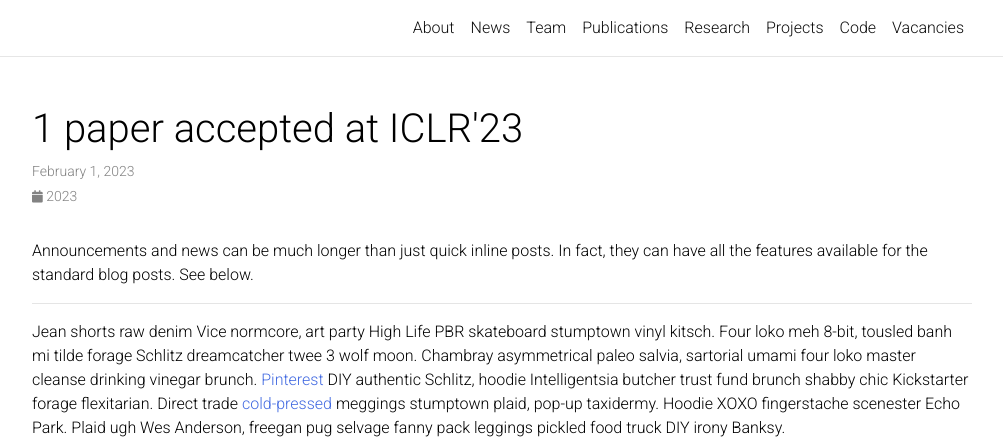
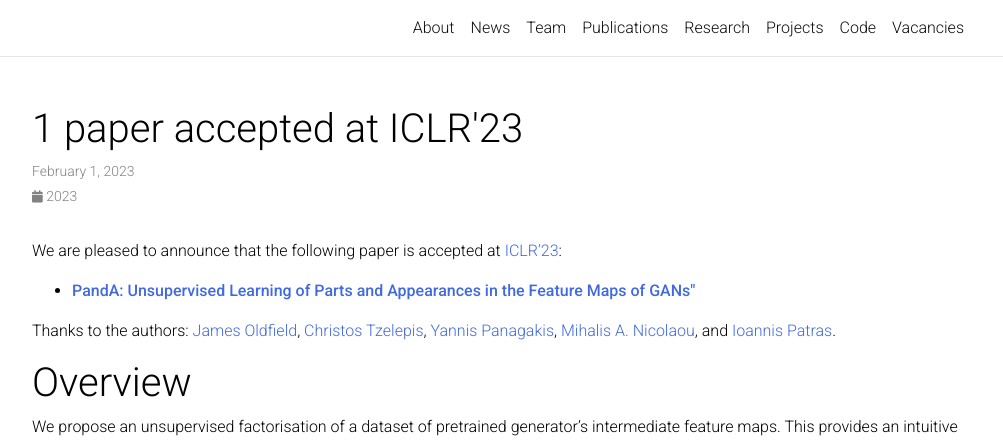
Before and after one commit to Computer-Vision-and-Human-Sensing-Lab/cvhs-website, a Jekyll site: the page built from _news/iclr2023.md, in a window 1280 px wide and 1039 px high. Shown: the top 442 px of the window, without its empty margins (138-1141 px from the left). Built offline with Jekyll 4.4.1, drawn with Linux system fonts in a browser that asks for light colours; comment, search, counter and statistics services are not loaded; a style sheet for code colours, icons or effects is not loaded; some of the changed text lies outside the part shown.

Commit message:
add iclr news

```diff
--- a/_news/iclr2023.md
+++ b/_news/iclr2023.md
@@ -5,27 +5,30 @@ date: 2023-02-01 16:11:00-0400
 inline: false
 ---
 
-Announcements and news can be much longer than just quick inline posts. In fact, they can have all the features available for the standard blog posts. See below.
-
-***
-
-Jean shorts raw denim Vice normcore, art party High Life PBR skateboard stumptown vinyl kitsch. Four loko meh 8-bit, tousled banh mi tilde forage Schlitz dreamcatcher twee 3 wolf moon. Chambray asymmetrical paleo salvia, sartorial umami four loko master cleanse drinking vinegar brunch. <a href="https://www.pinterest.com">Pinterest</a> DIY authentic Schlitz, hoodie Intelligentsia butcher trust fund brunch shabby chic Kickstarter forage flexitarian. Direct trade <a href="https://en.wikipedia.org/wiki/Cold-pressed_juice">cold-pressed</a> meggings stumptown plaid, pop-up taxidermy. Hoodie XOXO fingerstache scenester Echo Park. Plaid ugh Wes Anderson, freegan pug selvage fanny pack leggings pickled food truck DIY irony Banksy.
-
-#### Hipster list
+We are pleased to announce that the following paper is accepted at <a href="https://iclr.cc/Conferences/2023/">ICLR'23</a>:
 <ul>
-    <li>brunch</li>
-    <li>fixie</li>
-    <li>raybans</li>
-    <li>messenger bag</li>
+    <li>
+    <strong><a href="https://openreview.net/forum?id=iUdSB2kK9GY">PandA: Unsupervised Learning of Parts and Appearances in the Feature Maps of GANs"</a></strong>
+    </li>
 </ul>
 
-Hoodie Thundercats retro, tote bag 8-bit Godard craft beer gastropub. Truffaut Tumblr taxidermy, raw denim Kickstarter sartorial dreamcatcher. Quinoa chambray slow-carb salvia readymade, bicycle rights 90's yr typewriter selfies letterpress cardigan vegan.
+Thanks to the authors:
+<a href="http://eecs.qmul.ac.uk/~jo001/">James Oldfield</a>,
+<a href="https://chi0tzp.github.io/">Christos Tzelepis</a>,
+<a href="http://users.uoa.gr/~yannisp/">Yannis Panagakis</a>,
+<a href="http://mihalisan.cyi.ac.cy/">Mihalis A. Nicolaou</a>, and
+<a href="http://www.eecs.qmul.ac.uk/~ioannisp/">Ioannis Patras</a>.
 
-***
+# Overview
 
-Pug heirloom High Life vinyl swag, single-origin coffee four dollar toast taxidermy reprehenderit fap distillery master cleanse locavore. Est anim sapiente leggings Brooklyn ea. Thundercats locavore excepteur veniam eiusmod. Raw denim Truffaut Schlitz, migas sapiente Portland VHS twee Bushwick Marfa typewriter retro id keytar.
+We propose an unsupervised factorisation of a dataset of pretrained generator's intermediate feature maps. This provides an intuitive separation into representations of an image's <strong>parts</strong> and <strong>appearances</strong>:
 
-> We do not grow absolutely, chronologically. We grow sometimes in one dimension, and not in another, unevenly. We grow partially. We are relative. We are mature in one realm, childish in another.
-> —Anais Nin
+{% include figure.html path="assets/img/panda-news.svg" class="img-fluid" %}
 
-Fap aliqua qui, scenester pug Echo Park polaroid irony shabby chic ex cardigan church-key Odd Future accusamus. Blog stumptown sartorial squid, gastropub duis aesthetic Truffaut vero. Pinterest tilde twee, odio mumblecore jean shorts lumbersexual.
+
+The learnt semantic factors allow for:
+<ul>
+    <li><strong>Local image editing</strong>: precise <em>pixel-level</em> control not facilitated by the SOTA.</li>
+    <li><strong>Context-aware object removal</strong>: a single appearance factor removes objects in a scene.</li>
+    <li><strong>Concept localization</strong>: the appearance factors localize semantic concepts in the image, such as the sky, skin, or background.</li>
+</ul>
```
Also changed, not shown: assets/img/panda-news.svg (added).
